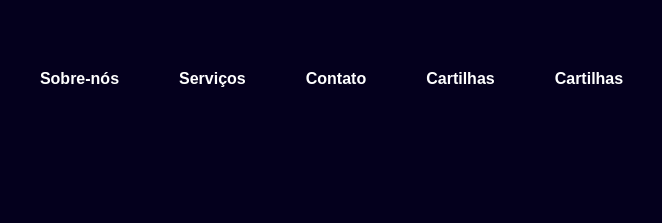
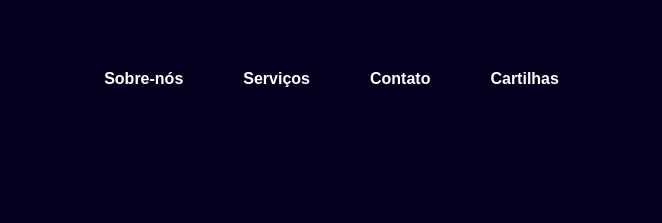
Before and after one commit to Magroni/SiteEnproJr, a plain HTML site: page index.html in a window 1280 px wide. Shown: the top 223 px of the page, 324-986 px from the left. Drawn offline with Linux system fonts and the light colour scheme.

Commit message:
revertendo alteracao

```diff
--- a/index.html
+++ b/index.html
@@ -36,10 +36,6 @@
 
                     <li>
                         <a href="#">Contato</a>
-                    </li>
-
-                    <li>
-                        <a href="#">Cartilhas</a>
                     </li>
 
                     <li>
```
